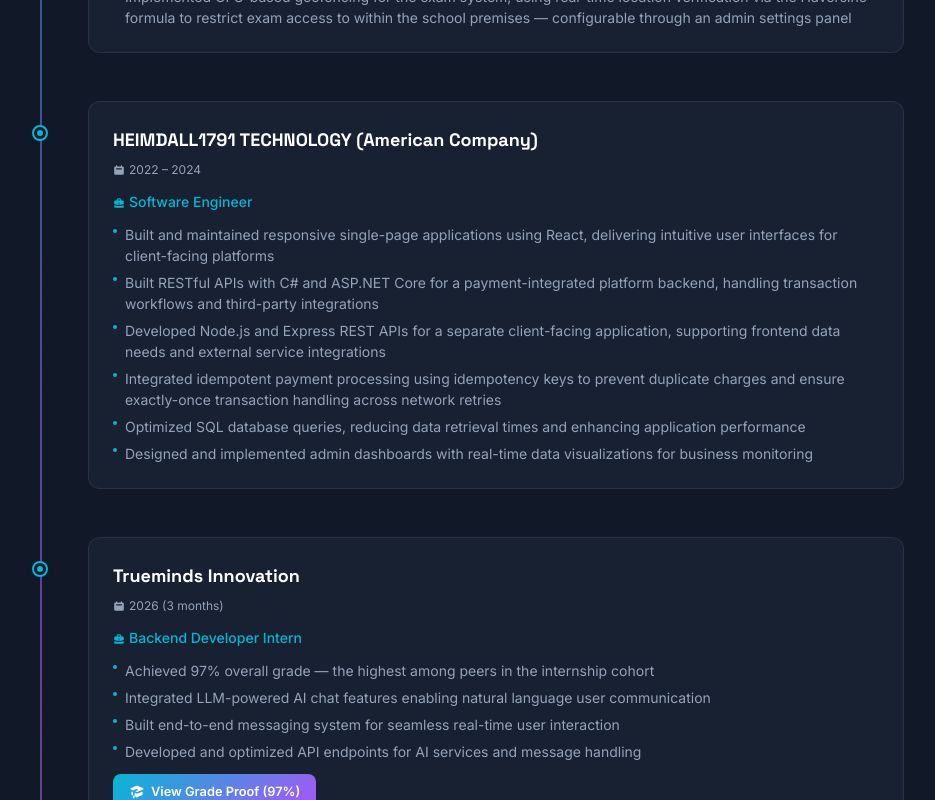
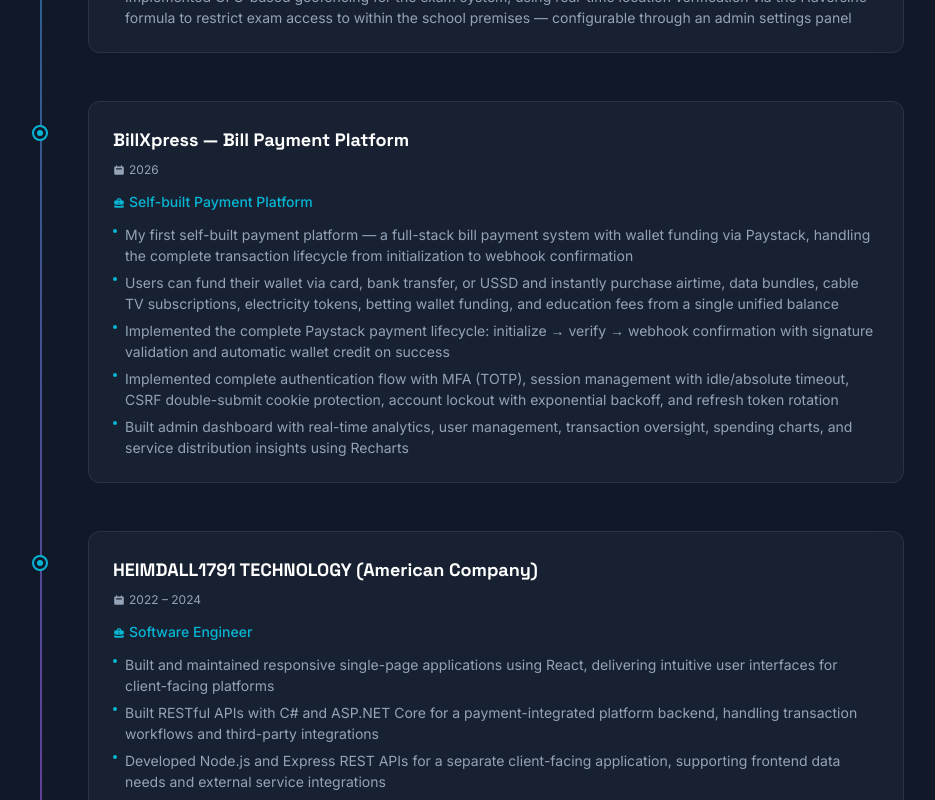
Before and after one commit to Saeedrido/My-Portfolio, a React (Vite) app: page / in a window 1280 px wide. Shown: the part 3600-4400 px from the top of the page, without its empty margins (184-1119 px from the left). Built offline with nearby package versions, Linux system fonts and the light colour scheme.

Commit message:
update made

```diff
--- a/src/sections/Experience.jsx
+++ b/src/sections/Experience.jsx
@@ -19,6 +19,18 @@
       'Role-based dashboards — Admin, Teacher, Student, and Parent portals with granular access control',
       'System Settings — Admin panel for global configuration including geofencing toggles, coordinates, and radius',
       'Implemented GPS-based geofencing for the exam system, using real-time location verification via the Haversine formula to restrict exam access to within the school premises — configurable through an admin settings panel',
+    ],
+  },
+  {
+    company: 'BillXpress — Bill Payment Platform',
+    role: 'Self-built Payment Platform',
+    period: '2026',
+    description: [
+      'My first self-built payment platform — a full-stack bill payment system with wallet funding via Paystack, handling the complete transaction lifecycle from initialization to webhook confirmation',
+      'Users can fund their wallet via card, bank transfer, or USSD and instantly purchase airtime, data bundles, cable TV subscriptions, electricity tokens, betting wallet funding, and education fees from a single unified balance',
+      'Implemented the complete Paystack payment lifecycle: initialize → verify → webhook confirmation with signature validation and automatic wallet credit on success',
+      'Implemented complete authentication flow with MFA (TOTP), session management with idle/absolute timeout, CSRF double-submit cookie protection, account lockout with exponential backoff, and refresh token rotation',
+      'Built admin dashboard with real-time analytics, user management, transaction oversight, spending charts, and service distribution insights using Recharts',
     ],
   },
   {
--- a/src/sections/Projects.jsx
+++ b/src/sections/Projects.jsx
@@ -18,7 +18,14 @@
     description: 'Live school management portal with full academic lifecycle digitization.',
     tags: ['React', '.NET', 'C#', 'ASP.NET Core', 'PostgreSQL', 'GPS Geofencing'],
     color: '#10b981',
-    liveUrl: 'https://300arundellearningcenter.com.ng/',
+    liveUrl: 'https://300arrundellearningcenter.com.ng/',
+  },
+  {
+    title: 'BillXpress — Bill Payment Platform',
+    description: 'My first self-built payment platform. Users can fund a wallet via Paystack and pay for airtime, data, cable TV, electricity, betting, and education fees. Built with React, Express, and PostgreSQL.',
+    tags: ['React', 'TypeScript', 'Express.js', 'PostgreSQL', 'Paystack', 'Tailwind'],
+    color: '#3b82f6',
+    liveUrl: 'https://billxpress1.vercel.app/',
   },
   {
     title: 'E-Commerce Web Application',
```
